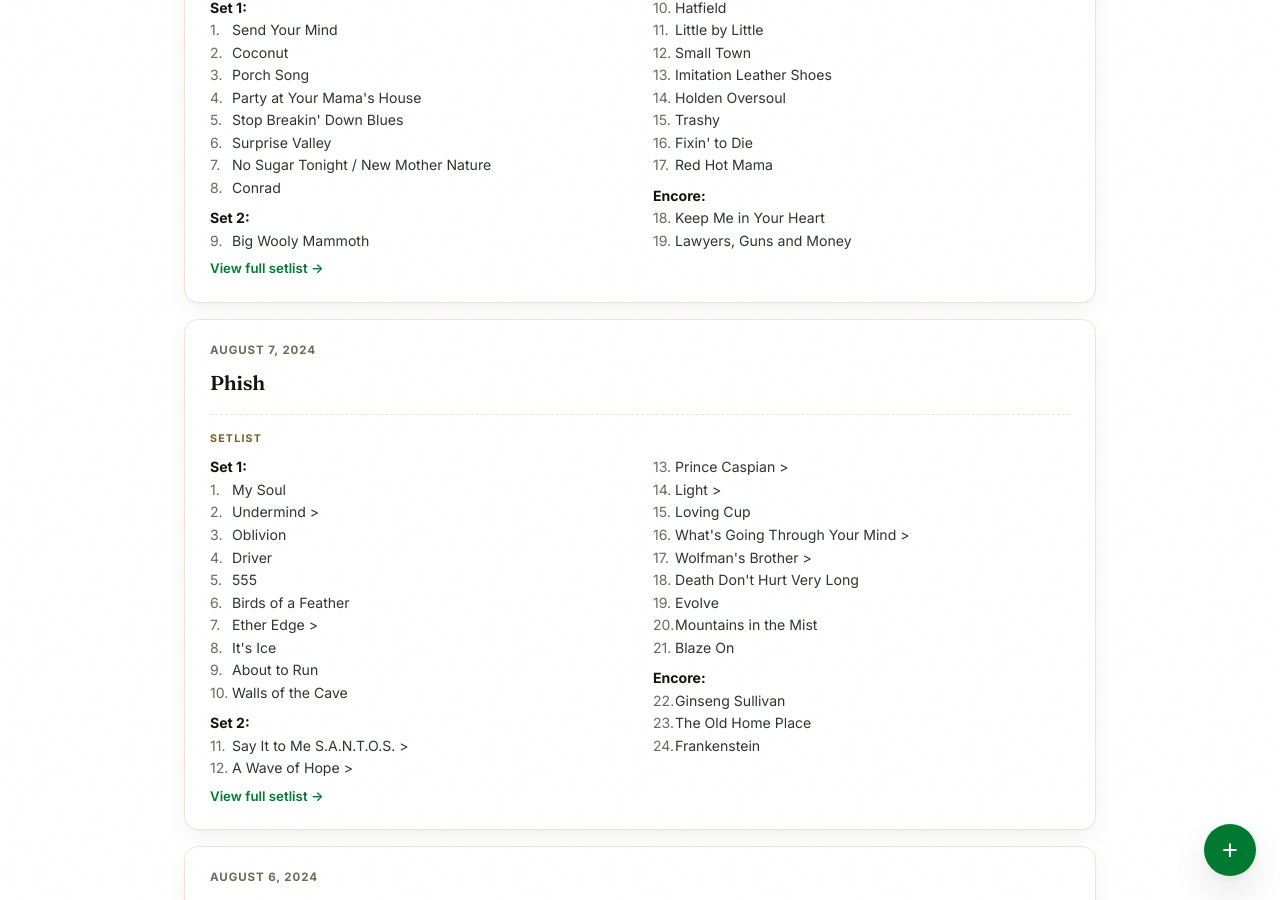
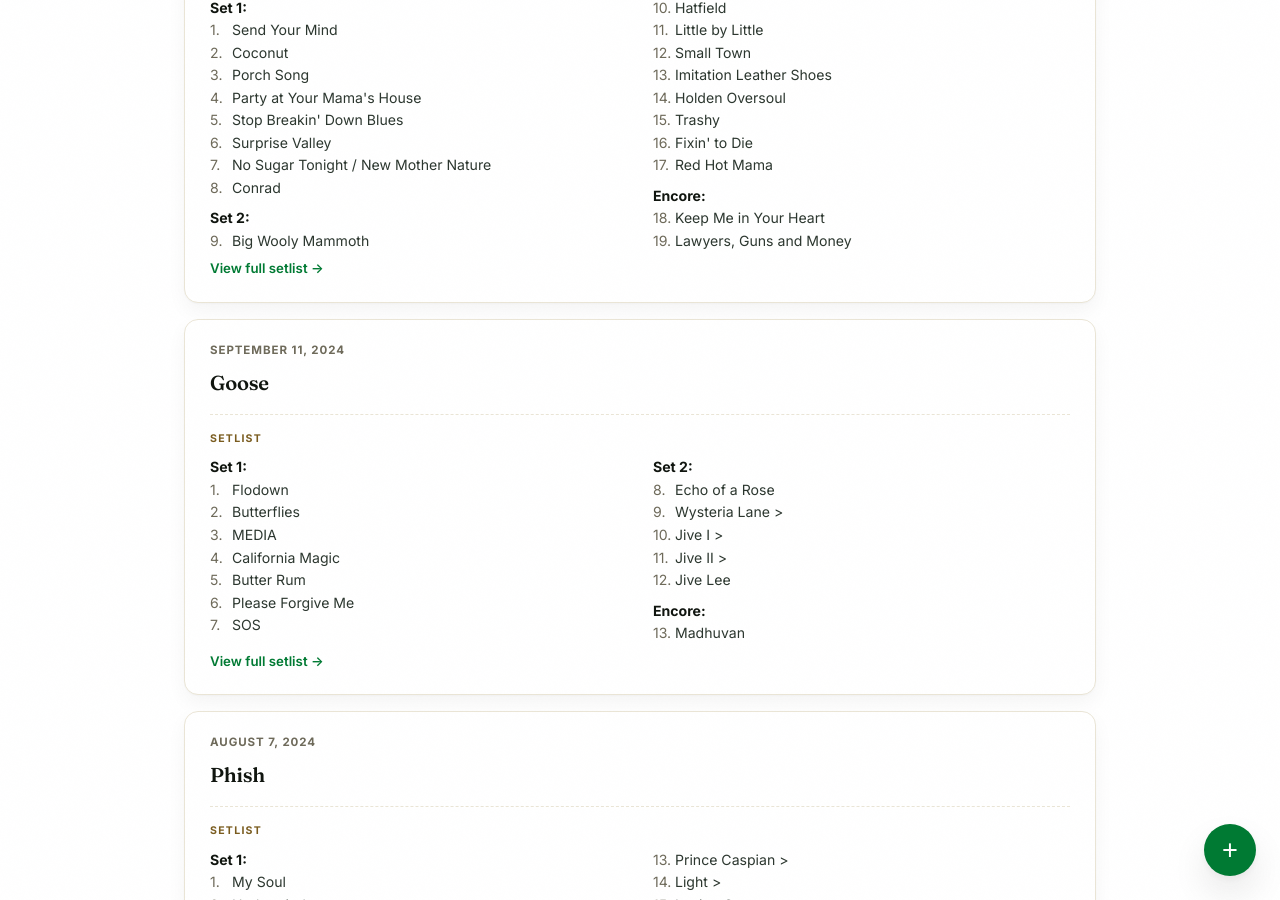
Before and after one commit to bmlanders/adventures, a Jekyll site: the page built from shows/index.html, in a window 1280 px wide and 900 px high, scrolled down 6810 px. Built offline with Jekyll 4.4.1, drawn with Linux system fonts in a browser that asks for light colours.

Commit message:
Log show: Goose on 2024-09-11

```diff
--- a/shows/index.html
+++ b/shows/index.html
@@ -428,6 +428,33 @@
     </ol>
   </div>
   <a class="show-trip-link" href="https://www.setlist.fm/setlist/widespread-panic/2025/ascend-amphitheater-nashville-tn-7b5dbe6c.html" target="_blank" rel="noopener">View full setlist &rarr;</a>
+</div>
+
+<div class="show-entry" id="2024-09-11-goose">
+  <div class="show-date">September 11, 2024</div>
+  <h3>Goose</h3>
+  <div class="setlist">
+    <div class="setlist-lbl">Setlist</div>
+    <ol class="setlist-list">
+      <li class="setlist-set">Set 1:</li>
+      <li>Flodown</li>
+      <li>Butterflies</li>
+      <li>MEDIA</li>
+      <li>California Magic</li>
+      <li>Butter Rum</li>
+      <li>Please Forgive Me</li>
+      <li>SOS</li>
+      <li class="setlist-set">Set 2:</li>
+      <li>Echo of a Rose</li>
+      <li>Wysteria Lane &gt;</li>
+      <li>Jive I &gt;</li>
+      <li>Jive II &gt;</li>
+      <li>Jive Lee</li>
+      <li class="setlist-set">Encore:</li>
+      <li>Madhuvan</li>
+    </ol>
+  </div>
+  <a class="show-trip-link" href="https://www.setlist.fm/setlist/goose/2024/the-salt-shed-the-fairgrounds-chicago-il-53573739.html" target="_blank" rel="noopener">View full setlist &rarr;</a>
 </div>
 
 <div class="show-entry" id="2024-08-07-phish">
```
